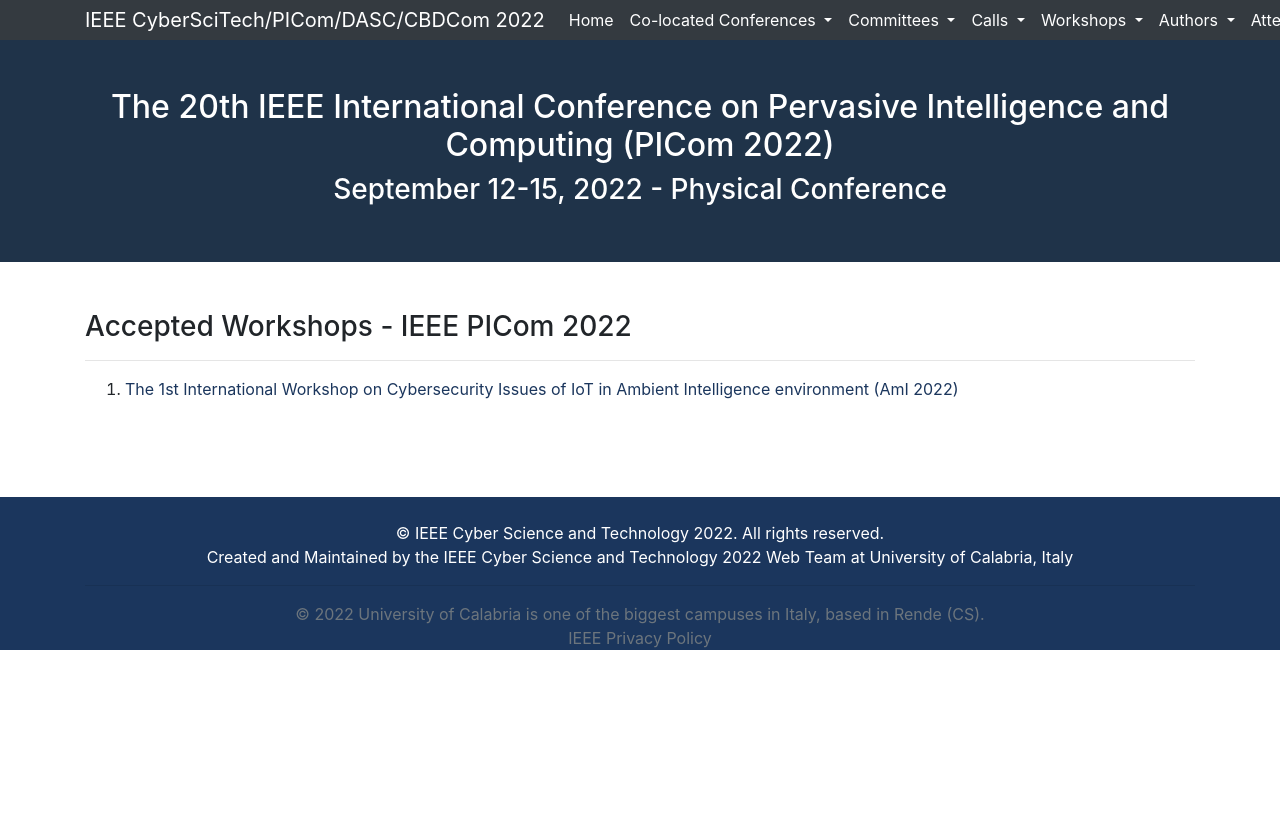
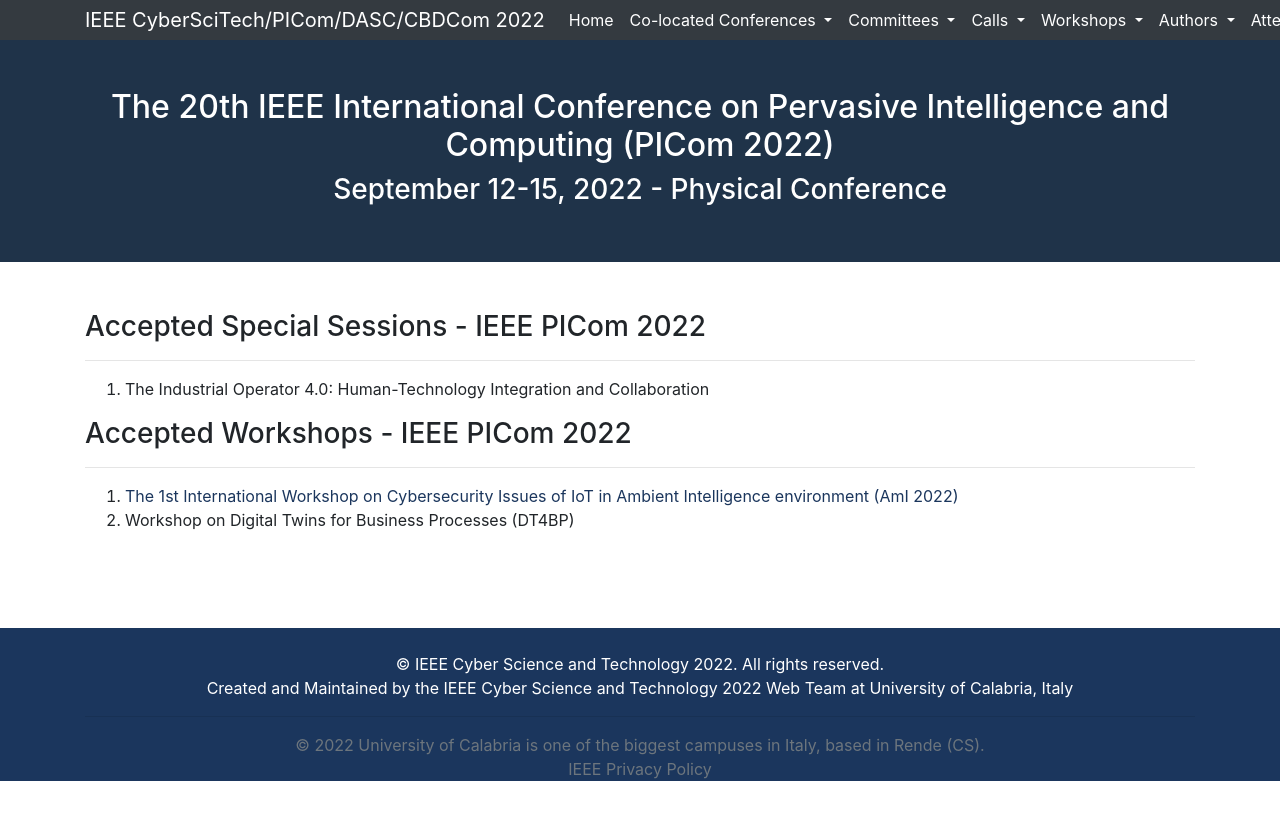
Before and after one commit to cyber-science/2022, a Jekyll site: the page built from _pages/picom/acceptworkshops.md, in a window 1280 px wide. Shown: the top 820 px of the page. Built offline with Jekyll 4.4.1, drawn with Linux system fonts in a browser that asks for light colours.

Commit message:
added VISA page + added new WS/SS names to PICOM

```diff
--- a/_includes/navcbd.html
+++ b/_includes/navcbd.html
@@ -81,6 +81,7 @@
           <a class="dropdown-item" href="{{ site.baseurl }}/venue/">Venue Information</a>
           <a class="dropdown-item" href="{{ site.baseurl }}/accomodation/">Accomodation</a>
 		  <a class="dropdown-item" href="{{ site.baseurl }}/registration/">Registration</a>
+		  <a class="dropdown-item" href="{{ site.baseurl }}/visa/">VISA</a>
 
           </li>
      </ul>
--- a/_includes/navcst.html
+++ b/_includes/navcst.html
@@ -79,6 +79,7 @@
           <a class="dropdown-item" href="{{ site.baseurl }}/venue/">Venue Information</a>
           <a class="dropdown-item" href="{{ site.baseurl }}/accomodation/">Accomodation</a>
 		  <a class="dropdown-item" href="{{ site.baseurl }}/registration/">Registration</a>
+		  <a class="dropdown-item" href="{{ site.baseurl }}/visa/">VISA</a>
 
           </li>
       </ul>
--- a/_includes/navdasc.html
+++ b/_includes/navdasc.html
@@ -85,6 +85,7 @@
           <a class="dropdown-item" href="{{ site.baseurl }}/venue/">Venue Information</a>
 		  <a class="dropdown-item" href="{{ site.baseurl }}/accomodation/">Accomodation</a>
           <a class="dropdown-item" href="{{ site.baseurl }}/registration/">Registration</a>
+		  <a class="dropdown-item" href="{{ site.baseurl }}/visa/">VISA</a>
 
           </li>
     </ul>
--- a/_includes/navigation.html
+++ b/_includes/navigation.html
@@ -67,7 +67,8 @@
           <a class="dropdown-item" href="{{ site.baseurl }}/venue/">Venue Information</a>
           <a class="dropdown-item" href="{{ site.baseurl }}/accomodation/">Accomodation</a>
 		  <a class="dropdown-item" href="{{ site.baseurl }}/registration/">Registration</a>
-           <a class="dropdown-item" href="{{ site.baseurl }}/crs/">Camera Ready Submissions</a>
+          <a class="dropdown-item" href="{{ site.baseurl }}/crs/">Camera Ready Submissions</a>
+		  <a class="dropdown-item" href="{{ site.baseurl }}/visa/">VISA</a>
             <!--<a class="dropdown-item" href="{{ site.baseurl }}/organization/">Organizing Committee</a>-->
           </li>
     </ul>
--- a/_includes/navpi.html
+++ b/_includes/navpi.html
@@ -86,6 +86,7 @@
           <a class="dropdown-item" href="{{ site.baseurl }}/venue/">Venue Information</a>
           <a class="dropdown-item" href="{{ site.baseurl }}/accomodation/">Accomodation</a>
 		  <a class="dropdown-item" href="{{ site.baseurl }}/registration/">Registration</a>
+		  <a class="dropdown-item" href="{{ site.baseurl }}/visa/">VISA</a>
 
           </li>
     </ul>
--- a/_pages/picom/acceptworkshops.md
+++ b/_pages/picom/acceptworkshops.md
@@ -4,9 +4,17 @@
 permalink: /picom/acceptworkshops/
 ---
 
+<h3>Accepted Special Sessions - IEEE PICom 2022</h3>
+<hr/>
+
+<ol>
+<li>The Industrial Operator 4.0: Human-Technology Integration and Collaboration</li>
+</ol>
+
 <h3>Accepted Workshops - IEEE PICom 2022</h3>
 <hr/>
 
 <ol>
 <li><a href="/2022/assets/files/ws-ss/cst/AmI2022_CFP.pdf" target=_new>The 1st International Workshop on Cybersecurity Issues of IoT in Ambient Intelligence environment (AmI 2022)</a></li>
+<li>Workshop on Digital Twins for Business Processes (DT4BP)</li>
 </ol>
```
Also changed, not shown: _pages/visa.md (added, +30 -0 lines).
